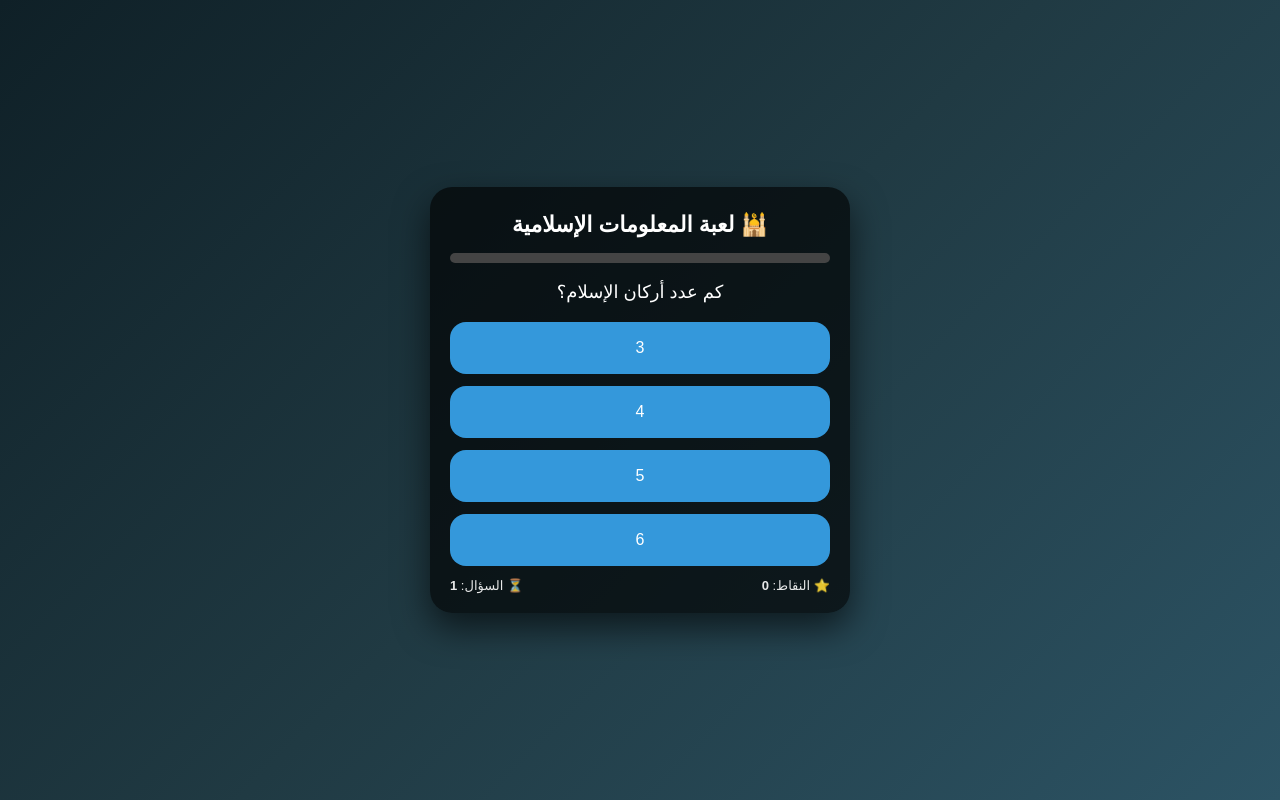
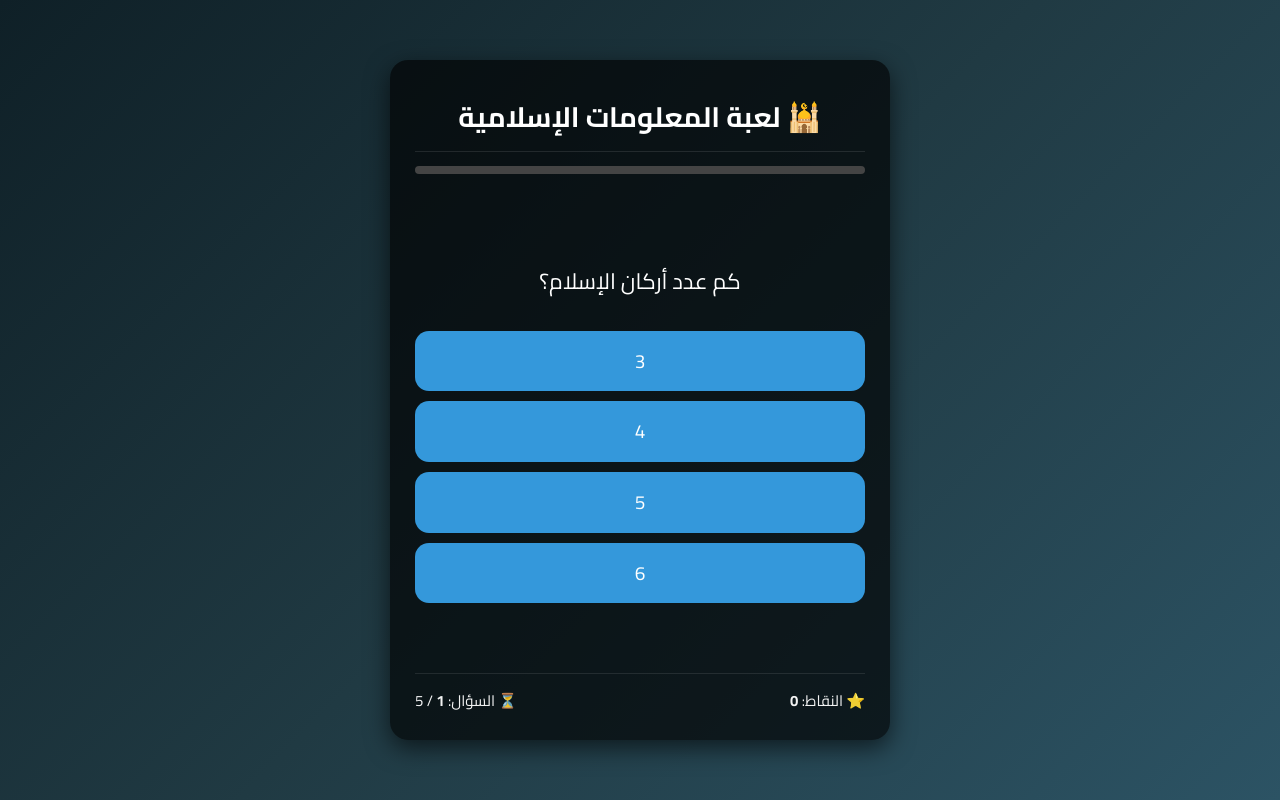
Before and after one commit to hamdy19908/game, a plain HTML site: page index.html in a window 1280 px wide. Drawn offline with Linux system fonts and the light colour scheme.

Commit message:
Update index.html

```diff
--- a/index.html
+++ b/index.html
@@ -2,72 +2,208 @@
 <html lang="ar" dir="rtl">
 <head>
   <meta charset="UTF-8">
+  <meta name="viewport" content="width=device-width, initial-scale=1.0, maximum-scale=1.0, user-scalable=no">
   <title>لعبة إسلامية تفاعلية</title>
   <style>
-    *{box-sizing:border-box;font-family:'Cairo',sans-serif}
+    *{box-sizing:border-box;font-family:'Cairo',sans-serif; margin: 0; padding: 0;}
+
     body{
-      margin:0;min-height:100vh;
+      margin:0;
+      min-height:100vh;
       background:linear-gradient(135deg,#0f2027,#203a43,#2c5364);
       color:#fff;
-      display:flex;align-items:center;justify-content:center;
+      display:flex;
+      align-items:center;
+      justify-content:center;
       padding:10px;
+      overflow-x: hidden;
     }
+
     .game{
       background:rgba(0,0,0,.65);
-      padding:20px;
-      border-radius:22px;
+      padding:16px;
+      border-radius:18px;
       width:100%;
-      max-width:420px;
-      box-shadow:0 15px 35px rgba(0,0,0,.6)
+      max-width:96vw;
+      min-height:85vh;
+      box-shadow:0 8px 25px rgba(0,0,0,.6);
+      display: flex;
+      flex-direction: column;
+      justify-content: space-between;
     }
-    h1{font-size:22px;text-align:center;margin:5px 0 15px}
-    .question{font-size:18px;margin:15px 0;text-align:center;line-height:1.6}
-    .answers{display:grid;grid-template-columns:1fr;gap:12px}
+
+    h1{
+      font-size:22px;
+      text-align:center;
+      margin:6px 0 14px;
+      padding-bottom: 8px;
+      border-bottom: 1px solid rgba(255,255,255,0.1);
+    }
+
+    .question{
+      font-size:18px;
+      margin:14px 0;
+      text-align:center;
+      line-height:1.5;
+      min-height: 70px;
+      display: flex;
+      align-items: center;
+      justify-content: center;
+      padding: 8px;
+    }
+
+    .answers{
+      display:grid;
+      grid-template-columns:1fr;
+      gap:10px;
+      margin: 8px 0;
+    }
+
     button{
-      padding:14px;
+      padding:14px 10px;
       border:none;
-      border-radius:16px;
-      font-size:16px;
+      border-radius:14px;
+      font-size:17px;
       cursor:pointer;
       transition:.25s;
-      min-height:52px
+      min-height:55px;
+      display: flex;
+      align-items: center;
+      justify-content: center;
+      text-align: center;
+      line-height: 1.3;
     }
+
     button:active{transform:scale(.96)}
     .correct{background:#2ecc71}
     .wrong{background:#e74c3c}
     .default{background:#3498db;color:#fff}
+
     .info{
-      display:flex;justify-content:space-between;
-      margin-top:12px;font-size:13px;opacity:.9
+      display:flex;
+      justify-content:space-between;
+      margin-top:18px;
+      font-size:15px;
+      opacity:.95;
+      padding-top: 12px;
+      border-top: 1px solid rgba(255,255,255,0.1);
     }
-    .hidden{display:none}
-    .end{text-align:center}
+
+    .hidden{display:none !important;}
+    .end{text-align:center; padding: 20px 0;}
+
     .progress{
-      height:10px;background:#444;
-      border-radius:20px;overflow:hidden;margin-bottom:12px
+      height:8px;
+      background:#444;
+      border-radius:12px;
+      overflow:hidden;
+      margin: 5px 0 15px 0;
     }
-    .bar{height:100%;width:0;background:#2ecc71;transition:.3s}
 
-    /* تحسينات إضافية للموبايل الصغير */
-    @media (max-width:360px){
-      h1{font-size:20px}
-      .question{font-size:16px}
-      button{font-size:15px}
+    .bar{
+      height:100%;
+      width:0;
+      background:#2ecc71;
+      transition:.3s;
+      border-radius: 12px;
+    }
+
+    .end h2 {
+      margin: 12px 0;
+      font-size: 24px;
+    }
+
+    .end p {
+      margin: 16px 0;
+      font-size: 18px;
+    }
+
+    /* تحسينات للهواتف الصغيرة جدًا */
+    @media (max-width:380px){
+      .game {
+        padding: 12px;
+        min-height: 82vh;
+      }
+
+      h1{font-size:20px; margin: 4px 0 12px;}
+
+      .question{
+        font-size:17px;
+        min-height: 60px;
+        margin: 12px 0;
+      }
+
+      button{
+        font-size:16px;
+        padding: 12px 8px;
+        min-height: 50px;
+      }
+
+      .info{
+        font-size:14px;
+        margin-top: 15px;
+      }
+    }
+
+    /* تحسينات للأجهزة ذات الشاشات الصغيرة جدًا */
+    @media (max-height:700px) {
+      .game {
+        min-height: 90vh;
+      }
+
+      .question {
+        min-height: 50px;
+        margin: 8px 0;
+      }
+
+      .answers {
+        gap: 8px;
+      }
+    }
+
+    /* للأجهزة الأكبر (أجهزة لوحية) */
+    @media (min-width: 768px) {
+      .game {
+        max-width: 500px;
+        padding: 25px;
+      }
+
+      h1 {
+        font-size: 28px;
+      }
+
+      .question {
+        font-size: 22px;
+      }
+
+      button {
+        font-size: 19px;
+        padding: 18px;
+      }
     }
   </style>
+
+  <!-- تحميل خط عربي مناسب للهواتف -->
+  <link rel="preconnect" href="https://fonts.googleapis.com">
+  <link rel="preconnect" href="https://fonts.gstatic.com" crossorigin>
+  <link href="https://fonts.googleapis.com/css2?family=Cairo:wght@400;600;700&display=swap" rel="stylesheet">
 </head>
 <body>
   <div class="game">
-    <h1>🕌 لعبة المعلومات الإسلامية</h1>
-
-    <div class="progress"><div class="bar" id="bar"></div></div>
+    <div>
+      <h1>🕌 لعبة المعلومات الإسلامية</h1>
+      <div class="progress"><div class="bar" id="bar"></div></div>
+    </div>
 
     <div id="quiz">
       <div class="question" id="question"></div>
       <div class="answers" id="answers"></div>
+    </div>
+
+    <div>
       <div class="info">
         <span>⭐ النقاط: <b id="score">0</b></span>
-        <span>⏳ السؤال: <b id="count">1</b></span>
+        <span>⏳ السؤال: <b id="count">1</b> / <span id="total">5</span></span>
       </div>
     </div>
 
@@ -114,15 +250,21 @@ const qEl = document.getElementById('question');
 const aEl = document.getElementById('answers');
 const scoreEl = document.getElementById('score');
 const countEl = document.getElementById('count');
+const totalEl = document.getElementById('total');
 const endEl = document.getElementById('end');
 const quizEl = document.getElementById('quiz');
 const barEl = document.getElementById('bar');
+
+// تعيين العدد الإجمالي للأسئلة
+totalEl.textContent = questions.length;
 
 function loadQuestion(){
   const q = questions[index];
   qEl.textContent = q.q;
   aEl.innerHTML = '';
   countEl.textContent = index + 1;
+
+  // تحديث شريط التقدم
   barEl.style.width = ((index)/questions.length*100)+'%';
 
   q.a.forEach((text,i)=>{
@@ -136,6 +278,8 @@ function loadQuestion(){
 
 function check(i,btn){
   const correct = questions[index].c;
+
+  // تعطيل جميع الأزرار بعد الاختيار
   [...aEl.children].forEach(b=>b.disabled=true);
 
   if(i === correct){
@@ -154,7 +298,7 @@ function check(i,btn){
     }else{
       endGame();
     }
-  },1000);
+  },1200);
 }
 
 function endGame(){
@@ -173,7 +317,18 @@ function restart(){
   loadQuestion();
 }
 
-loadQuestion();
+// تهيئة اللعبة عند التحميل
+window.addEventListener('load', function() {
+  loadQuestion();
+
+  // إضافة تأثيرات تحميل بسيطة
+  document.querySelector('.game').style.opacity = '0';
+  document.querySelector('.game').style.transition = 'opacity 0.3s';
+
+  setTimeout(() => {
+    document.querySelector('.game').style.opacity = '1';
+  }, 100);
+});
 </script>
 </body>
 </html>
```
